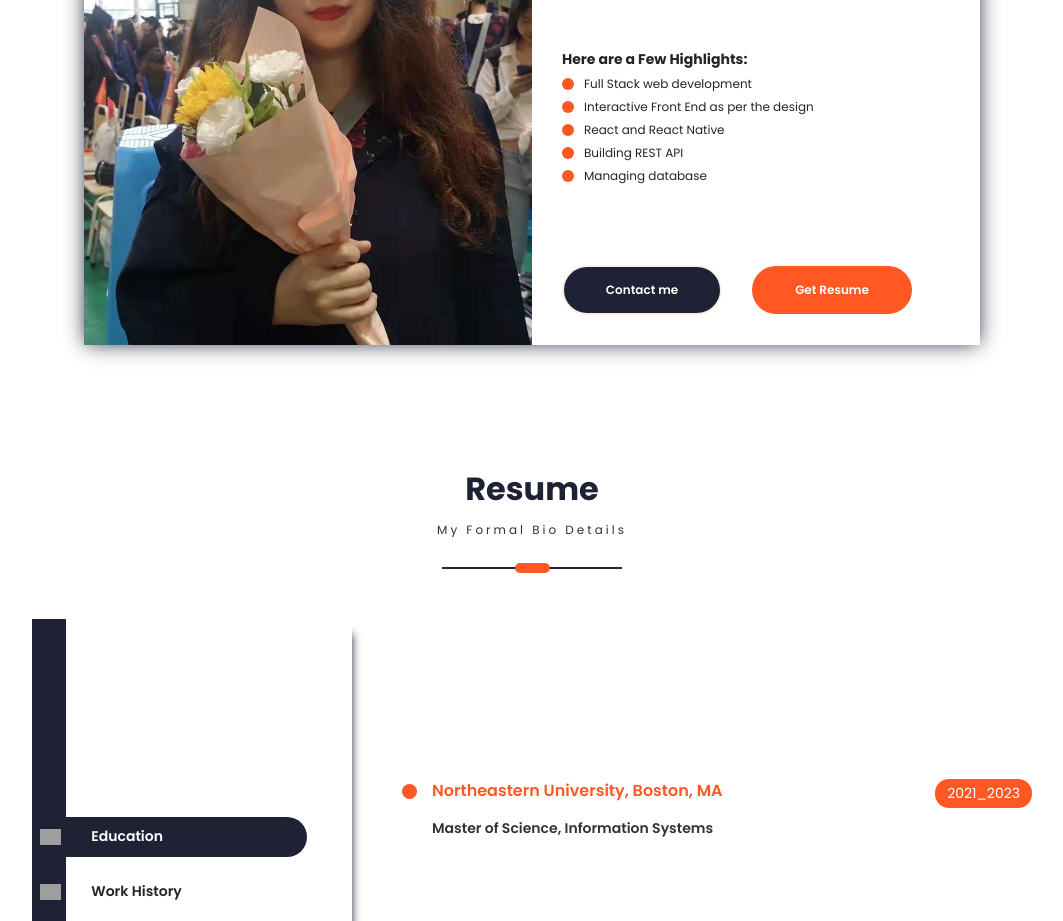
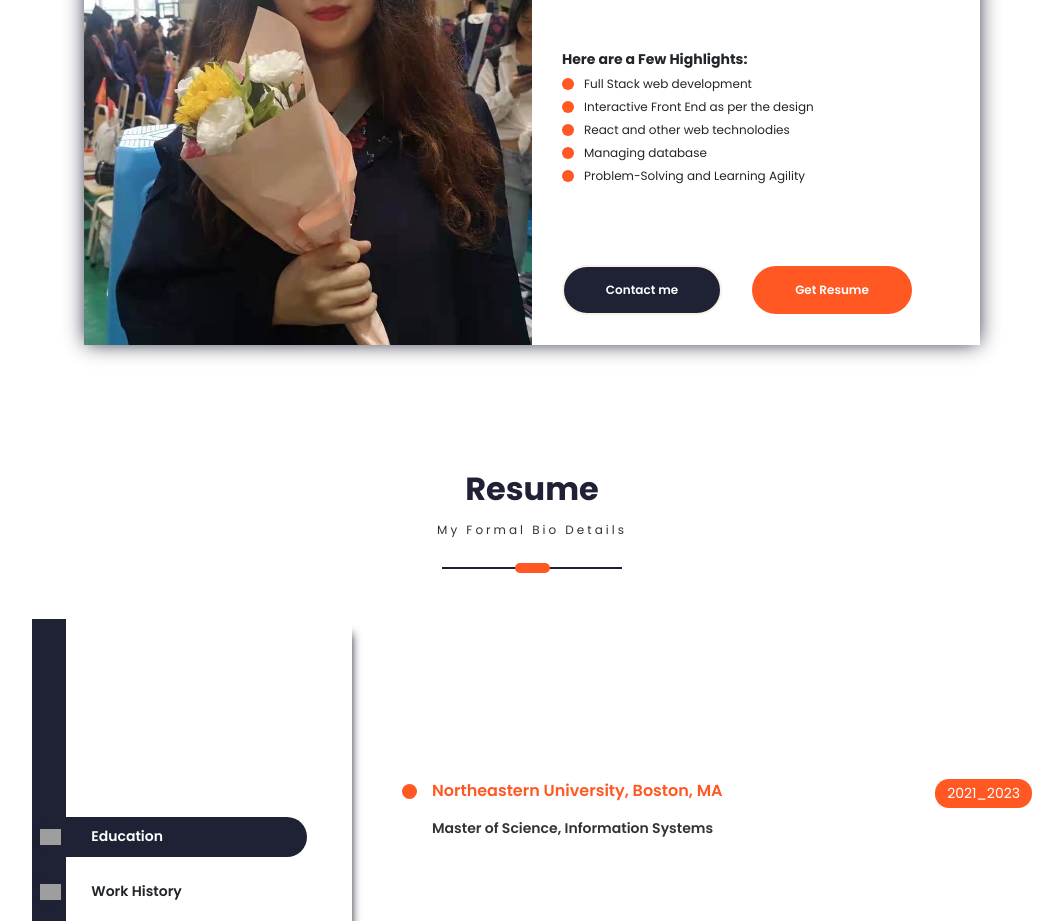
Before and after one commit to Yutong-Gao/MyPortfolio, a React (Create React App) app: page / in a window 1280 px wide. Shown: the part 1080-2001 px from the top of the page, without its empty margins (108-1171 px from the left). Built offline with nearby package versions, Linux system fonts and the light colour scheme; grey boxes are pictures that could not be loaded; a web font is replaced by a local one.

Commit message:
modify about me section

```diff
--- a/src/PortfolioContainer/AboutMe/AboutMe.js
+++ b/src/PortfolioContainer/AboutMe/AboutMe.js
@@ -20,9 +20,9 @@ export default function AboutMe(props) {
       bullets: [
         "Full Stack web development",
         "Interactive Front End as per the design",
-        "React and React Native",
-        "Building REST API",
+        "React and other web technolodies",
         "Managing database",
+        "Problem-Solving and Learning Agility",
       ],
       heading: "Here are a Few Highlights:",
     },
```
